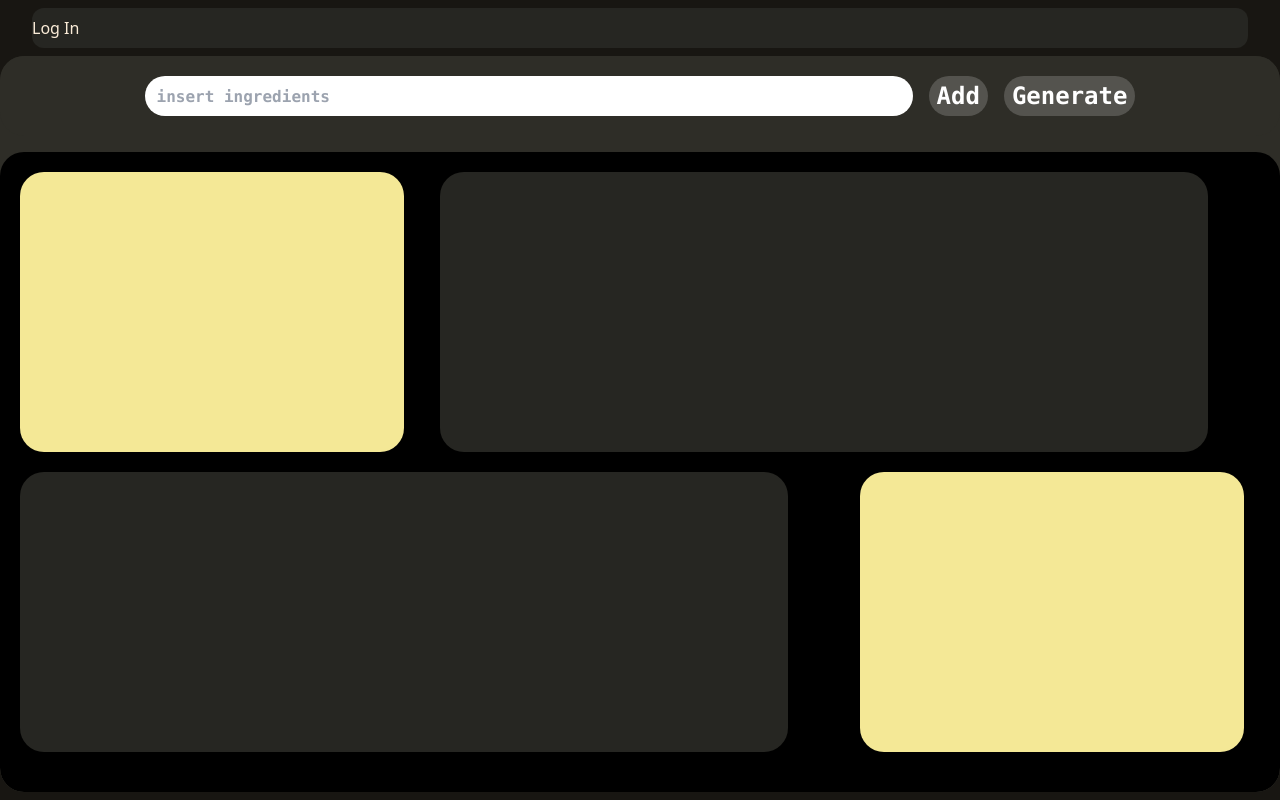
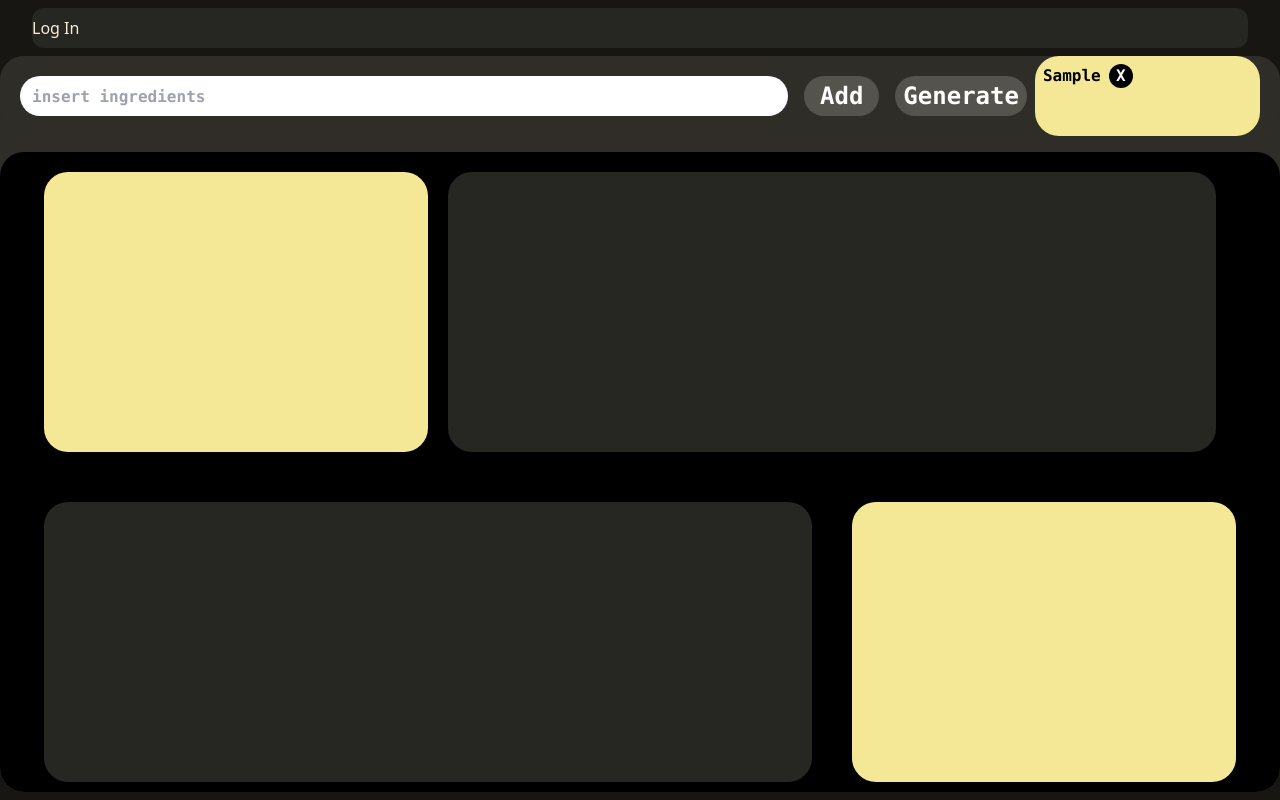
Before and after one commit to AvirupRay/CookBook, a React (Vite) app in the folder clientside/: page /list in a window 1280 px wide. Both pictures are taken after typing "Sample" into the empty fields and a click on the button "Add". Built offline with nearby package versions, Linux system fonts and the light colour scheme.

Commit message:
foodlist updated

```diff
--- a/clientside/src/components/foodlist/Card.jsx
+++ b/clientside/src/components/foodlist/Card.jsx
@@ -2,11 +2,9 @@ import React, { useState } from "react";
 import { motion, AnimatePresence } from "framer-motion";
 
 function Card() {
-  const [selectedId, setSelectedId] = useState(null);
-
   return (
     <>
-      <div className="h-fit w-full grid grid-cols-6 gap-5">
+      <div className="h-full w-fit grid grid-cols-6 gap-5">
         <div className="bg-[#F4E896] w-[30vw] h-[35vh] rounded-3xl col-span-2 col-start-1"></div>
         <div className="bg-[#262622] w-[60vw] h-[35vh] rounded-3xl col-span-4 col-start-3"></div>
         <div className="bg-[#262622] w-[60vw] h-[35vh] rounded-3xl  col-span-4 col-start-1"></div>
--- a/clientside/src/components/foodlist/Foodlist.jsx
+++ b/clientside/src/components/foodlist/Foodlist.jsx
@@ -1,8 +1,6 @@
 import React, { useState, useEffect } from "react";
 import { Link, NavLink } from "react-router-dom";
-import { SlArrowDown, SlArrowUp } from "react-icons/sl";
 import Card from "./Card";
-import Items from "./Items";
 import axios from "axios";
 
 function Foodlist() {
@@ -29,10 +27,12 @@ function Foodlist() {
       if (i == 0) text += " " + foods[i];
       else text += ", " + foods[i];
     }
-    text += " what can I make with it?";
+
+    text += " give me 4 recipie list seperated by @";
     const data = { text: text };
     axios.post("http://localhost:3000/api/Rec", data).then((res) => {
-      console.log(res.data); // return data gets console logged
+      console.log(res.data);
+      // return data gets console logged
       setFoods([]);
     });
   }
@@ -40,8 +40,9 @@ function Foodlist() {
   return (
     <>
       <div className="flex items-center justify-center flex-col bg-[#2E2D27] rounded-3xl gap-4 overflow-hidden">
-        <div className="bg-[#2E2D27] w-full h-[10vh] rounded-3xl p-5 flex justify-center items-end gap-4">
+        <div className="bg-[#2E2D27] w-full h-[10vh]  rounded-3xl p-5 flex justify-evenly gap-2 items-center">
           {/* Head */}
+          <div className="flex justify-center items-center gap-4">
             <input
               type="text"
               value={item}
@@ -49,12 +50,12 @@ function Foodlist() {
                 setItem(e.target.value);
               }}
               placeholder="insert ingredients"
-            className=" outline-none py-1 px-3  rounded-3xl text-black font-mono font-semibold h-[5vh] mt-10 w-[60vw] cursor-text"
+              className=" outline-none py-1 px-3  rounded-3xl text-black font-mono font-semibold h-[5vh] w-[60vw] cursor-text"
             />
 
             <button
               onClick={add}
-            className="bg-[#d9d9d938] text-white font-bold font-mono text-2xl px-2 rounded-3xl h-[5vh]"
+              className="bg-[#d9d9d938] text-white font-bold font-mono text-2xl px-4 rounded-3xl h-[5vh]"
             >
               Add
             </button>
@@ -65,8 +66,25 @@ function Foodlist() {
             >
               Generate
             </button>
-
+          </div>
           {/* body */}
+          <div className=" bg-[#F4E896] w-80 h-20 rounded-3xl p-2">
+            <ul className="flex flex-row">
+              {foods.map((item, index) => {
+                return (
+                  <li key={index} className="text-black font-bold font-mono">
+                    {item}
+                    <button
+                      onClick={() => setFoods(foods.filter((i) => i !== item))}
+                      className="bg-[#000] text-white  text-m rounded-3xl w-6 h-6 mx-2"
+                    >
+                      X
+                    </button>
+                  </li>
+                );
+              })}
+            </ul>
+          </div>
         </div>
 
         {/* food list */}
```
Lines whose indentation alone changed are shown as unchanged.
